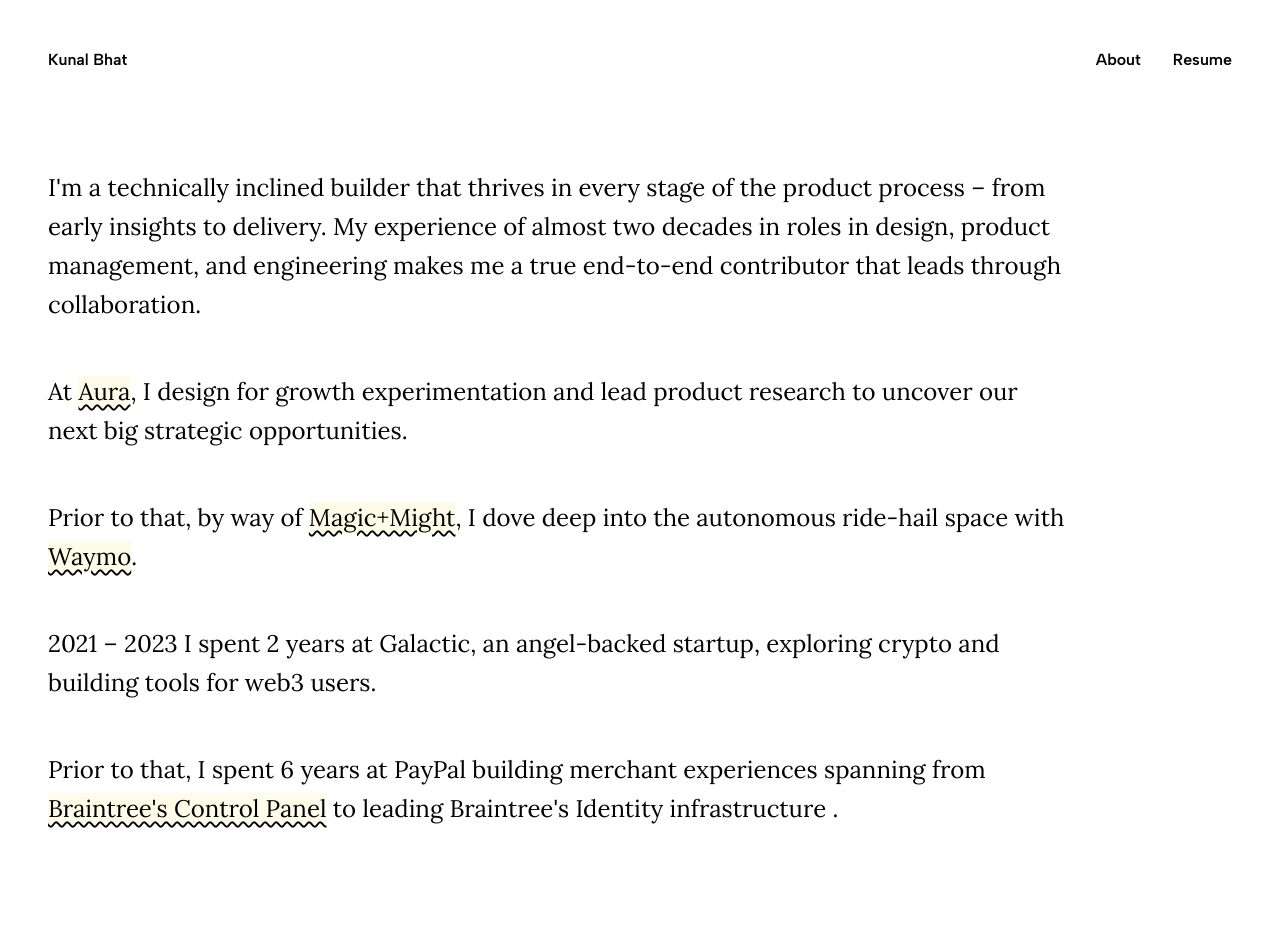
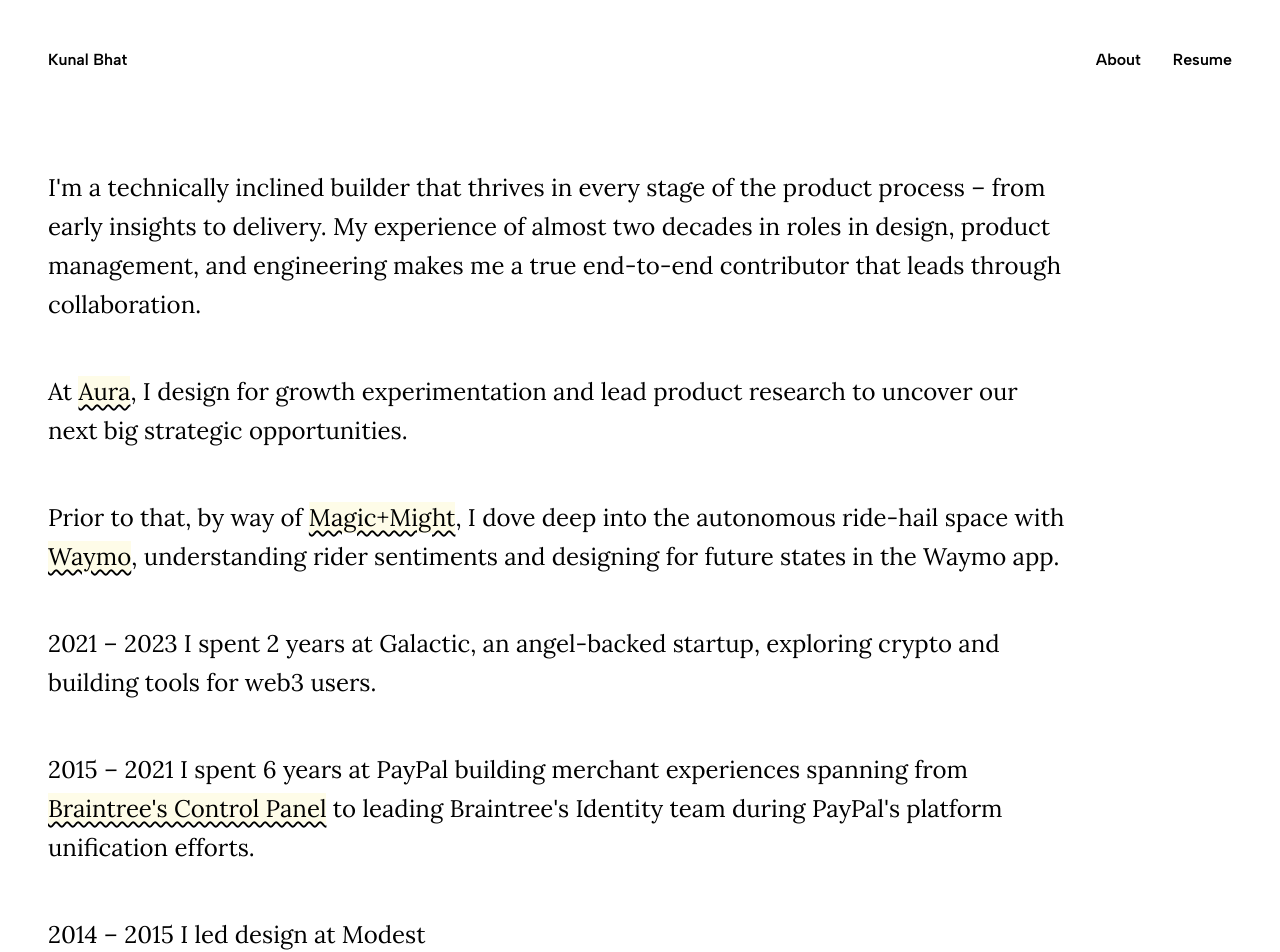
Before and after one commit to kunalbhat/personal-site, a Next.js app: page /about in a window 1280 px wide. Shown: the top 952 px of the page. Before the commit the page ends 924 px from the top, so only its background shows below. Built offline with nearby package versions, Linux system fonts and the light colour scheme.

Commit message:
small copy updates

```diff
--- a/src/app/about/page.js
+++ b/src/app/about/page.js
@@ -18,17 +18,21 @@ export default function About() {
         </p>
         <p>
           Prior to that, by way of <a href="#">Magic+Might</a>, I dove deep into
-          the autonomous ride-hail space with <a href="#">Waymo</a>.
+          the autonomous ride-hail space with <a href="#">Waymo</a>,
+          understanding rider sentiments and designing for future states in the
+          Waymo app.
         </p>
         <p>
           2021 &ndash; 2023 I spent 2 years at Galactic, an angel-backed
           startup, exploring crypto and building tools for web3 users.
         </p>
         <p>
-          Prior to that, I spent 6 years at PayPal building merchant experiences
-          spanning from <a href="#">Braintree's Control Panel</a> to leading
-          Braintree's Identity infrastructure .
+          2015 &ndash; 2021 I spent 6 years at PayPal building merchant
+          experiences spanning from <a href="#">Braintree's Control Panel</a> to
+          leading Braintree's Identity team during PayPal's platform unification
+          efforts.
         </p>
+        <p>2014 &ndash; 2015 I led design at Modest </p>
       </main>
     </>
   );
```
